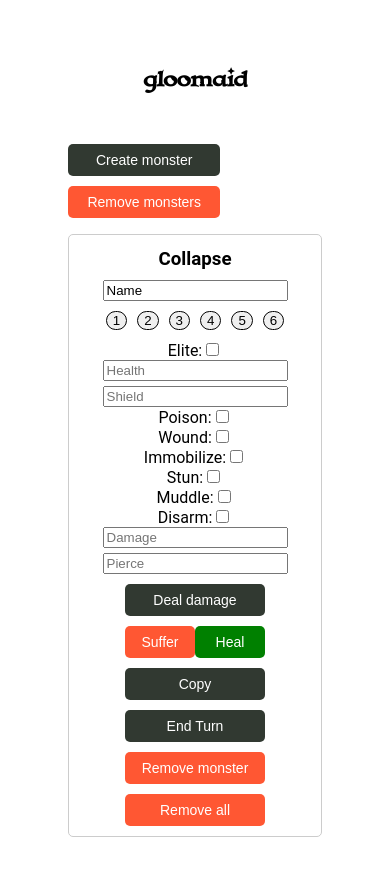
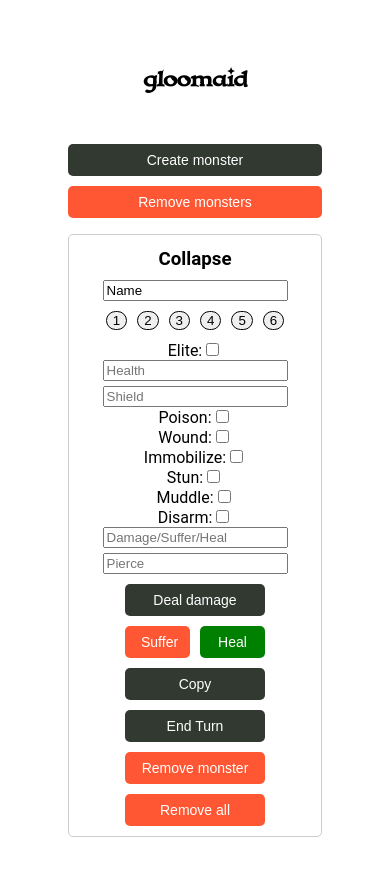
Before and after one commit to ViktorSjoblom/gloomaid, a Vue app: page / in a window 390 px wide. Both pictures are taken after a click on the button "Create monster". Shown: the top 876 px of the page. Built offline with nearby package versions, Linux system fonts and the light colour scheme.

Commit message:
Mosty design stuff I think?

```diff
--- a/src/components/MonsterCard.vue
+++ b/src/components/MonsterCard.vue
@@ -3,8 +3,9 @@
 
     <div v-if="!showNameOnly" class="tab-container">
       <div class="tab" v-for="(_, index) in copies" :key="copies[index].id"
-        :class="{ active: copies[index] === activeMonster }" @click="switchTab(copies[index])">
-        {{ copies[index].name }}
+      :class="{ active: copies[index] === activeMonster, elite: copies[index].elite }"
+  @click="switchTab(copies[index])">          <div>{{ copies[index].name }}</div>
+          <div>{{ copies[index].hp }}</div>
       </div>
     </div>
 
@@ -56,7 +57,7 @@
       </div>
       <div class="form-group">
         <div class="action-row" style="padding-bottom:5px;">
-          <input v-model="damageAmount" type="number" min="0" placeholder="Damage" />
+          <input v-model="damageAmount" type="number" min="0" placeholder="Damage/Suffer/Heal" />
         </div>
         <div class="action-row">
           <input v-model="pierceAmount" type="number" min="0" placeholder="Pierce" />
@@ -234,6 +235,12 @@ export default {
       this.$emit('remove', this.monster.id);
     },
   },
+
+  computed: {
+    isElite() {
+    return this.activeMonster && this.activeMonster.elite;
+  },
+  },
 };
 </script>
 
@@ -306,13 +313,15 @@ export default {
   width: 140px;
 }
 
-.suffer{
+.suffer {
   background-color: rgb(255, 87, 51);
-  max-width: 70px;
+  max-width: 65px;
+  margin-right: 5px;
 }
-.heal{
+.heal {
   background-color: green;
-  max-width: 70px;
+  max-width: 65px;
+  margin-left: 5px;
 }
 
 .remove {
@@ -353,6 +362,9 @@ export default {
   overflow: hidden;
   text-overflow: ellipsis;
   width: 100px;
+  display: flex;
+  flex-direction: column;
+  border: 1px solid black;
 }
 
 .tab.active {
@@ -361,6 +373,14 @@ export default {
 
 .buttons {
   display: flex;
+}
+
+.tab.elite {
+  background-color: orange;
+}
+
+.tab.active.elite {
+  background-color: rgb(210, 136, 0);
 }
 
 @media only screen and (max-width: 600px) {
--- a/src/components/MonsterTracker.vue
+++ b/src/components/MonsterTracker.vue
@@ -157,7 +157,7 @@ ul {
   .button-container {
   display: flex;
   flex-direction: column;
-  width: 60%;
+  /* width: 60%; */
   /* justify-content: space-between; */
 }
 
```
